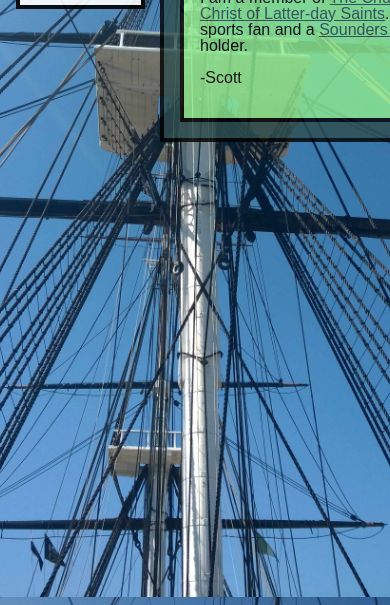
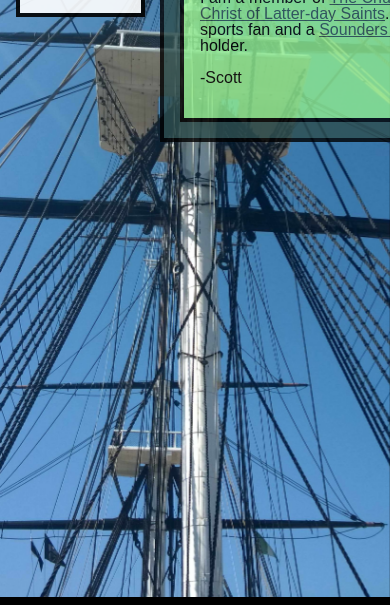
Before and after one commit to kurtzeborn/kurtzeborn.com, a plain HTML site: page scott.kurtzeborn.com/index.html in a window 390 px wide. Shown: the part 247-852 px from the top of the page. Drawn offline with Linux system fonts and the light colour scheme; a script that the page names is missing.

Commit message:
Fix scott.kurtzeborn.com background: use pseudo-element for mobile compatibility

```diff
--- a/scott.kurtzeborn.com/global.css
+++ b/scott.kurtzeborn.com/global.css
@@ -30,12 +30,22 @@ body {
 	line-height: 1;
 	color: black;
 	background: black;
+	min-height: 100%;
+	position: relative;
+}
+
+body::before {
+	content: "";
+	position: fixed;
+	top: 0;
+	left: 0;
+	width: 100%;
+	height: 100%;
 	background-image: url("bg1.jpg");
 	background-position: center;
 	background-repeat: no-repeat;
 	background-size: cover;
-	background-attachment: fixed;
-	min-height: 100%;
+	z-index: -1;
 }
 
 ol, ul {
```
